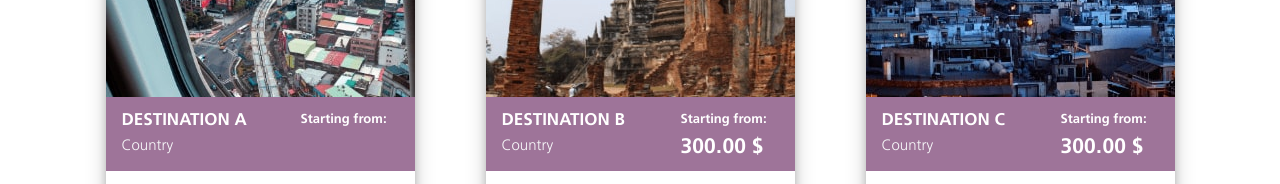
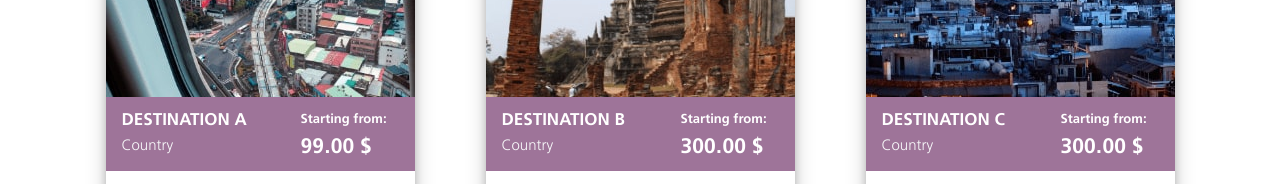
Before and after one commit to cedrickddl/indra-saudia, a website: page index.html in a window 1280 px wide. Shown: the part 1400-1584 px from the top of the page. Drawn offline with Linux system fonts and the light colour scheme.

Commit message:
ie support

```diff
--- a/index.html
+++ b/index.html
@@ -824,6 +824,9 @@
         $('.ie-col').addClass('col-lg-4 col-md-4 col-sm-12 col-12');
         $('.ie-pad').addClass('pad-top');
       }
+
+      document.getElementsByClassName('sw-price-1')[0].innerHTML ='99.00 $';
+
   </script>
   <script type="text/javascript" src="vendor/bootstrap-v4-rtl/dist/js/bootstrap.bundle.min.js"></script>
   <script type="text/javascript" src="vendor/timer.js"></script>
```
